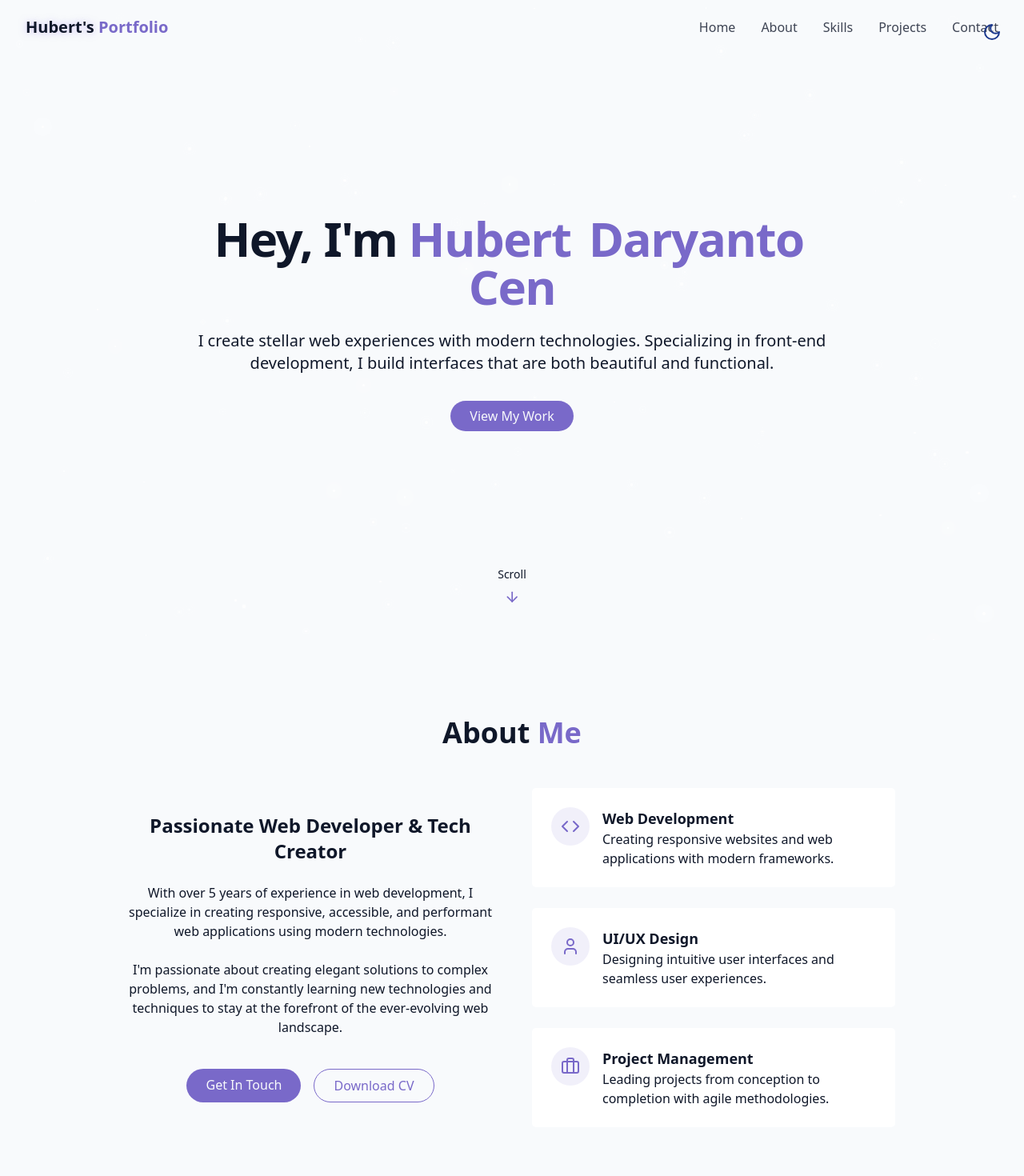
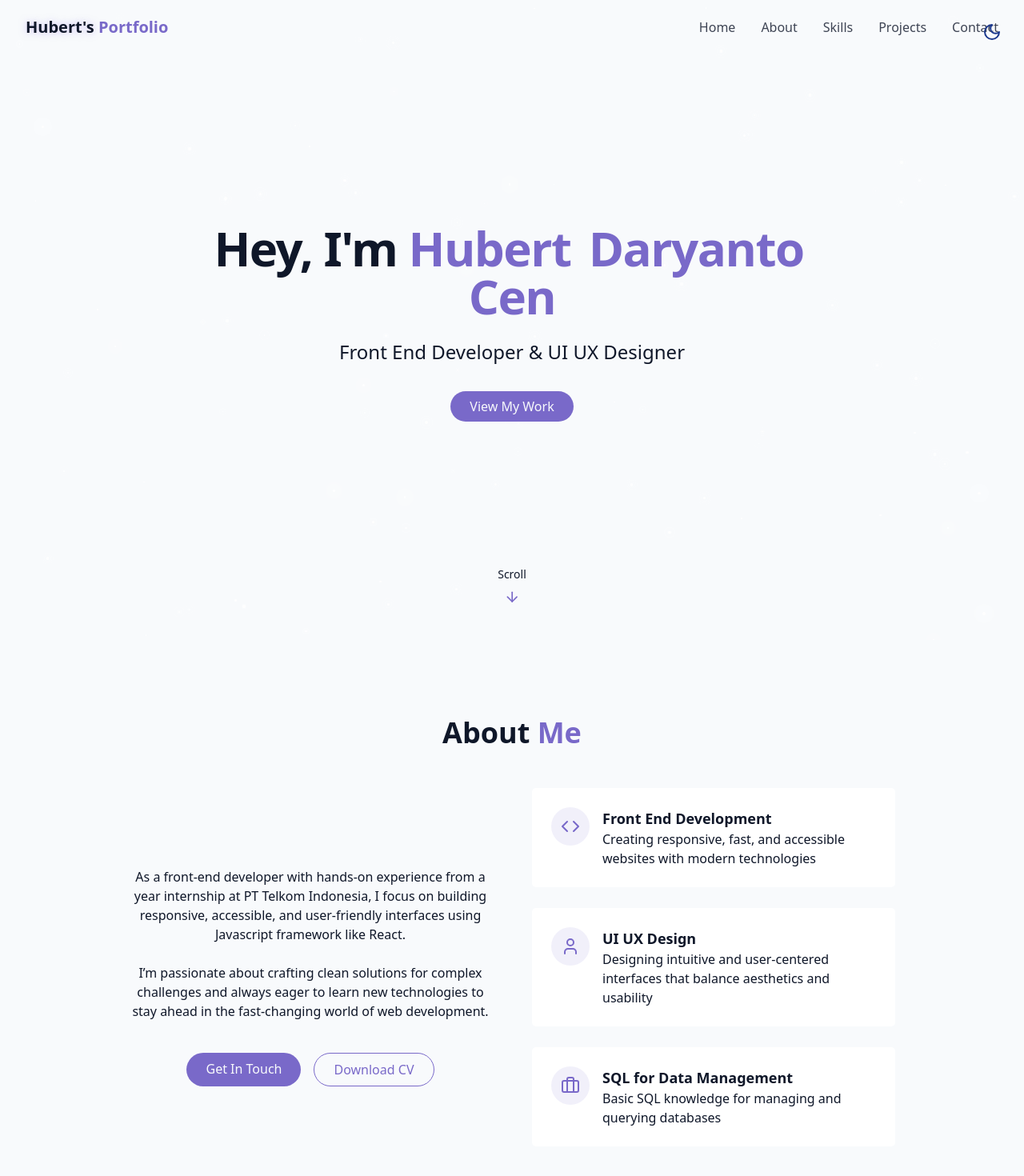
Before and after one commit to hubertcen/my-portofolio, a React (Vite) app: page / in a window 1280 px wide. Shown: the top 1470 px of the page at 80% size. Built offline with nearby package versions, Linux system fonts and the light colour scheme.

Commit message:
edit profile

```diff
--- a/src/components/About.jsx
+++ b/src/components/About.jsx
@@ -11,21 +11,19 @@ export const About = () => {
 
         <div className="grid grid-cols-1 md:grid-cols-2 gap-12 items-center">
           <div className="space-y-6">
-            <h3 className="text-2xl font-semibold">
-              Passionate Web Developer & Tech Creator
-            </h3>
+            <h3 className="text-2xl font-semibold"></h3>
 
             <p className="text-muted-foreground">
-              With over 5 years of experience in web development, I specialize
-              in creating responsive, accessible, and performant web
-              applications using modern technologies.
+              As a front-end developer with hands-on experience from a year
+              internship at PT Telkom Indonesia, I focus on building responsive,
+              accessible, and user-friendly interfaces using Javascript
+              framework like React.
             </p>
 
             <p className="text-muted-foreground">
-              I'm passionate about creating elegant solutions to complex
-              problems, and I'm constantly learning new technologies and
-              techniques to stay at the forefront of the ever-evolving web
-              landscape.
+              I’m passionate about crafting clean solutions for complex
+              challenges and always eager to learn new technologies to stay
+              ahead in the fast-changing world of web development.
             </p>
 
             <div className="flex flex-col sm:flex-row gap-4 pt-4 justify-center">
@@ -50,10 +48,12 @@ export const About = () => {
                   <Code className="h-6 w-6 text-primary" />
                 </div>
                 <div className="text-left">
-                  <h4 className="font-semibold text-lg"> Web Development</h4>
+                  <h4 className="font-semibold text-lg">
+                    Front End Development
+                  </h4>
                   <p className="text-muted-foreground">
-                    Creating responsive websites and web applications with
-                    modern frameworks.
+                    Creating responsive, fast, and accessible websites with
+                    modern technologies
                   </p>
                 </div>
               </div>
@@ -64,10 +64,10 @@ export const About = () => {
                   <User className="h-6 w-6 text-primary" />
                 </div>
                 <div className="text-left">
-                  <h4 className="font-semibold text-lg">UI/UX Design</h4>
+                  <h4 className="font-semibold text-lg">UI UX Design</h4>
                   <p className="text-muted-foreground">
-                    Designing intuitive user interfaces and seamless user
-                    experiences.
+                    Designing intuitive and user-centered interfaces that
+                    balance aesthetics and usability
                   </p>
                 </div>
               </div>
@@ -79,10 +79,11 @@ export const About = () => {
                 </div>
 
                 <div className="text-left">
-                  <h4 className="font-semibold text-lg">Project Management</h4>
+                  <h4 className="font-semibold text-lg">
+                    SQL for Data Management
+                  </h4>
                   <p className="text-muted-foreground">
-                    Leading projects from conception to completion with agile
-                    methodologies.
+                    Basic SQL knowledge for managing and querying databases
                   </p>
                 </div>
               </div>
--- a/src/components/Hero.jsx
+++ b/src/components/Hero.jsx
@@ -24,10 +24,8 @@ export const Hero = () => {
             </span>
           </h1>
 
-          <p className="text-lg md:text-xl text-muted-foreground max-2-2xl mx-auto opacity-0 animate-fade-in-delay-3">
-            I create stellar web experiences with modern technologies.
-            Specializing in front-end development, I build interfaces that are
-            both beautiful and functional.
+          <p className="text-lg md:text-2xl text-muted-foreground max-2-2xl mx-auto opacity-0 animate-fade-in-delay-3">
+            Front End Developer & UI UX Designer
           </p>
 
           <div className="pt-4 opacity-0 animate-fade-in-delay-4">
--- a/src/components/Projects.jsx
+++ b/src/components/Projects.jsx
@@ -3,10 +3,11 @@ import { ArrowRight, ExternalLink, Github } from "lucide-react";
 const projects = [
   {
     id: 1,
-    title: "SaaS Landing Page",
-    description: "A beautiful landing page app using React and Tailwind.",
+    title: "Beta Coffee Shop",
+    description:
+      "A beautiful coffee shop landing page using React and Tailwind.",
     image: "/projects/project1.png",
-    tags: ["React", "TailwindCSS", "Supabase"],
+    tags: ["React", "TailwindCSS"],
     demoUrl: "#",
     githubUrl: "#",
   },
```
